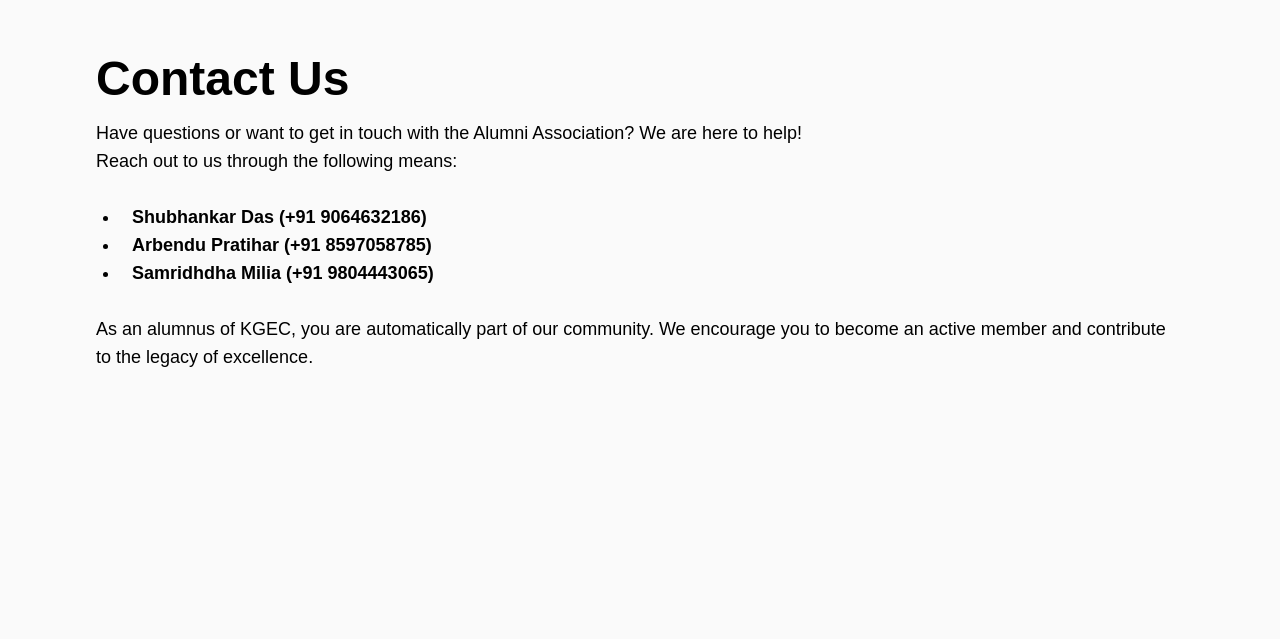
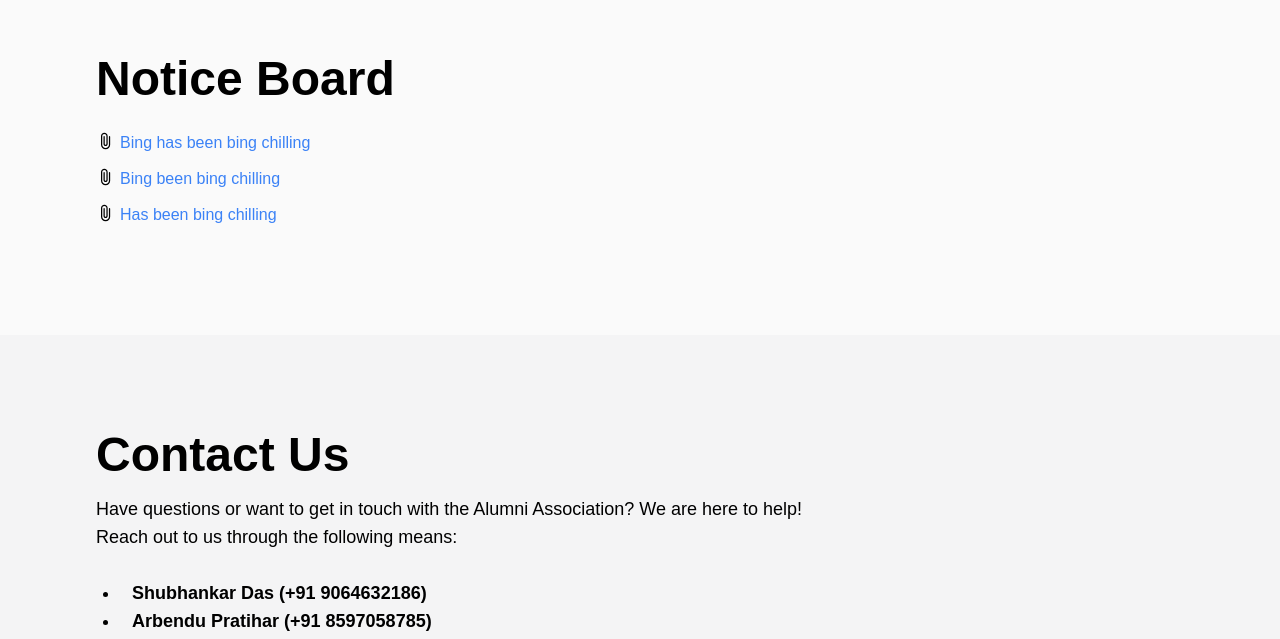
Before and after one commit to kgec-alumni-interaction-cell/website, a Next.js app: page / in a window 1280 px wide. Shown: the part 2461-3100 px from the top of the page. Built offline with nearby package versions, Linux system fonts and the light colour scheme; a web font is replaced by a local one.

Commit message:
feat: added a notice board

```diff
--- a/src/components/home/contact/index.tsx
+++ b/src/components/home/contact/index.tsx
@@ -1,6 +1,6 @@
 export default function HomeContact() {
   return (
-    <section className=" bg-zinc-50 min-w-full flex flex-col p-6 md:p-8 lg:p-24 h-[calc(100vh-12px)]">
+    <section className=" bg-zinc-100 min-w-full flex flex-col p-6 md:p-8 lg:p-24 h-[calc(100vh-12px)]">
       <h2 className="text-[2rem] lg:text-[3rem] font-black mb-4 leading-none">
         Contact Us
       </h2>
--- a/src/components/home/mnv/index.tsx
+++ b/src/components/home/mnv/index.tsx
@@ -10,7 +10,7 @@
 
 export default function HomeMNV() {
   return (
-    <section className="mnv bg-zinc-100 min-w-full flex flex-col p-6 md:p-8 lg:p-24 h-[calc(100vh-12px)]">
+    <section className="mnv bg-zinc-100 min-w-full flex flex-col p-6 md:p-8 lg:p-24 h-100 md:h-[calc(100vh-12px)] ">
       <h2 className="text-[2rem] lg:text-[3rem] font-black mb-4 leading-none">Mission & Vision</h2>
 
       {/* <div className="lg:hidden">
--- /dev/null
+++ b/src/components/home/notices/index.tsx
@@ -0,0 +1,43 @@
+const notices = [
+  {
+    link: "#",
+    title: "Bing has been bing chilling",
+  },
+  {
+    link: "#",
+    title: "Bing been bing chilling",
+  },
+  {
+    link: "#",
+    title: "Has been bing chilling",
+  },
+];
+
+export default function HomeNotices() {
+  return (
+    <section className="mnv bg-zinc-50 min-w-full flex flex-col p-6 md:p-8 lg:p-24  ">
+      <h2 className="text-[2rem] lg:text-[3rem] font-black mb-4 leading-none">
+        Notice Board
+      </h2>
+
+      <ul className="list-inside flex-col">
+        {notices.map((notice, idx) => (
+          <li className="flex my-3">
+            <svg
+              xmlns="http://www.w3.org/2000/svg"
+              width="20"
+              height="20"
+              viewBox="0 0 24 24"
+            >
+              <path
+                fill="currentColor"
+                d="M11.5 22q-2.3 0-3.9-1.6T6 16.5V6q0-1.65 1.175-2.825T10 2q1.65 0 2.825 1.175T14 6v9.5q0 1.05-.725 1.775T11.5 18q-1.05 0-1.775-.725T9 15.5V6.75q0-.325.213-.537T9.75 6q.325 0 .537.213t.213.537v8.75q0 .425.288.713t.712.287q.425 0 .713-.288t.287-.712V6q0-1.05-.725-1.775T10 3.5q-1.05 0-1.775.725T7.5 6v10.5q0 1.65 1.175 2.825T11.5 20.5q1.65 0 2.825-1.175T15.5 16.5V6.75q0-.325.213-.537T16.25 6q.325 0 .537.213T17 6.75v9.75q0 2.3-1.6 3.9T11.5 22Z"
+              />
+            </svg>
+            <a className="ml-1 text-blue-500 transition duration-150 ease-in-out hover:text-blue-600 focus:text-blue-600 active:text-blue-700" href={notice.link}>{notice.title}</a>
+          </li>
+        ))}
+      </ul>
+    </section>
+  );
+}
--- a/src/pages/index.tsx
+++ b/src/pages/index.tsx
@@ -3,6 +3,7 @@
 import HomeMNV from "@/components/home/mnv";
 import HomeContact from "@/components/home/contact";
 import Layout from "@/components/layout";
+import HomeNotices from "@/components/home/notices";
 
 export default function Home() {
   return (
@@ -10,6 +11,7 @@
       <HomeHero />
       <HomeAbout />
       <HomeMNV />
+      <HomeNotices />
       <HomeContact />
     </Layout>
   );
```
Also changed, not shown: public/link-check.svg (added).
